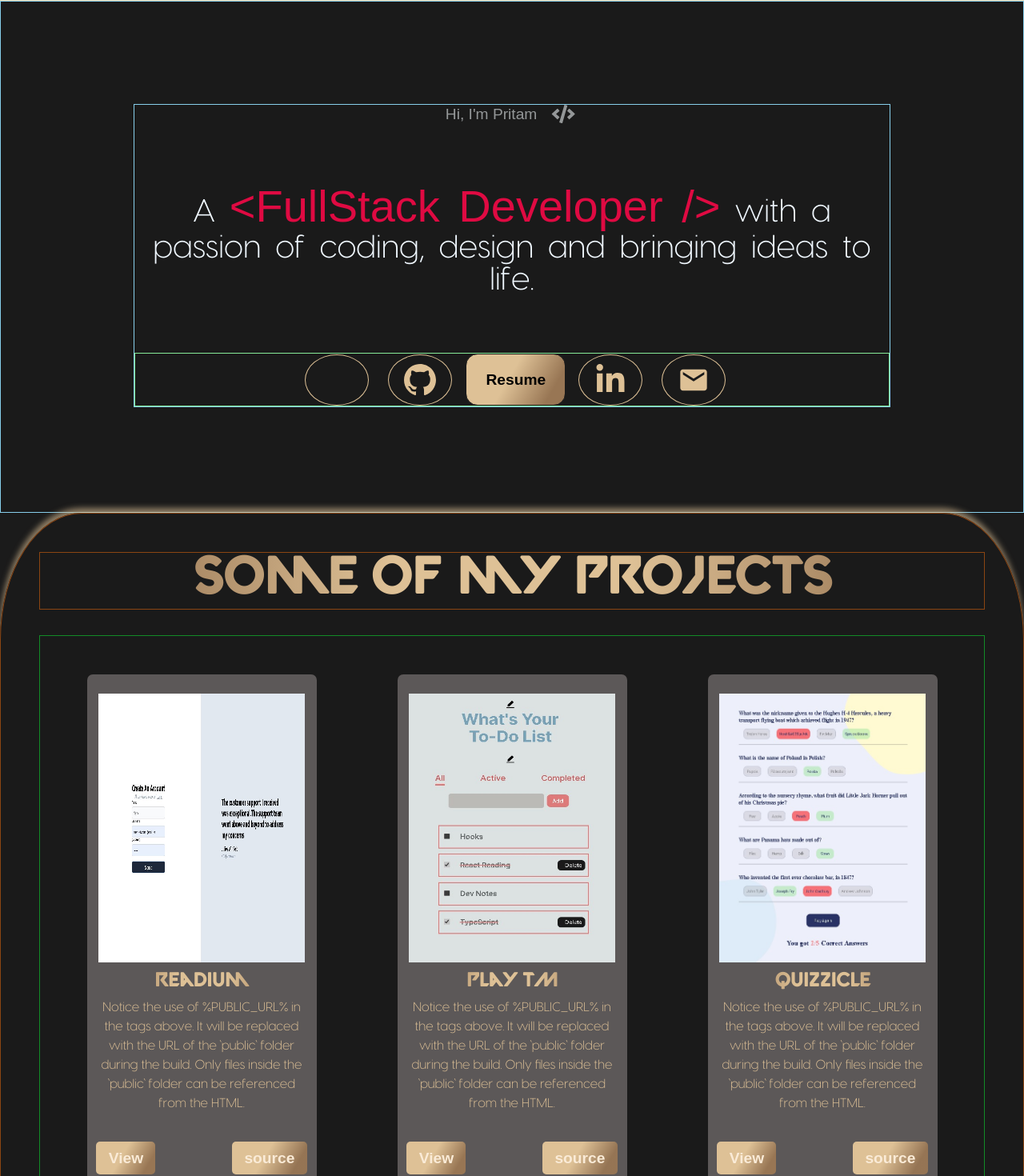
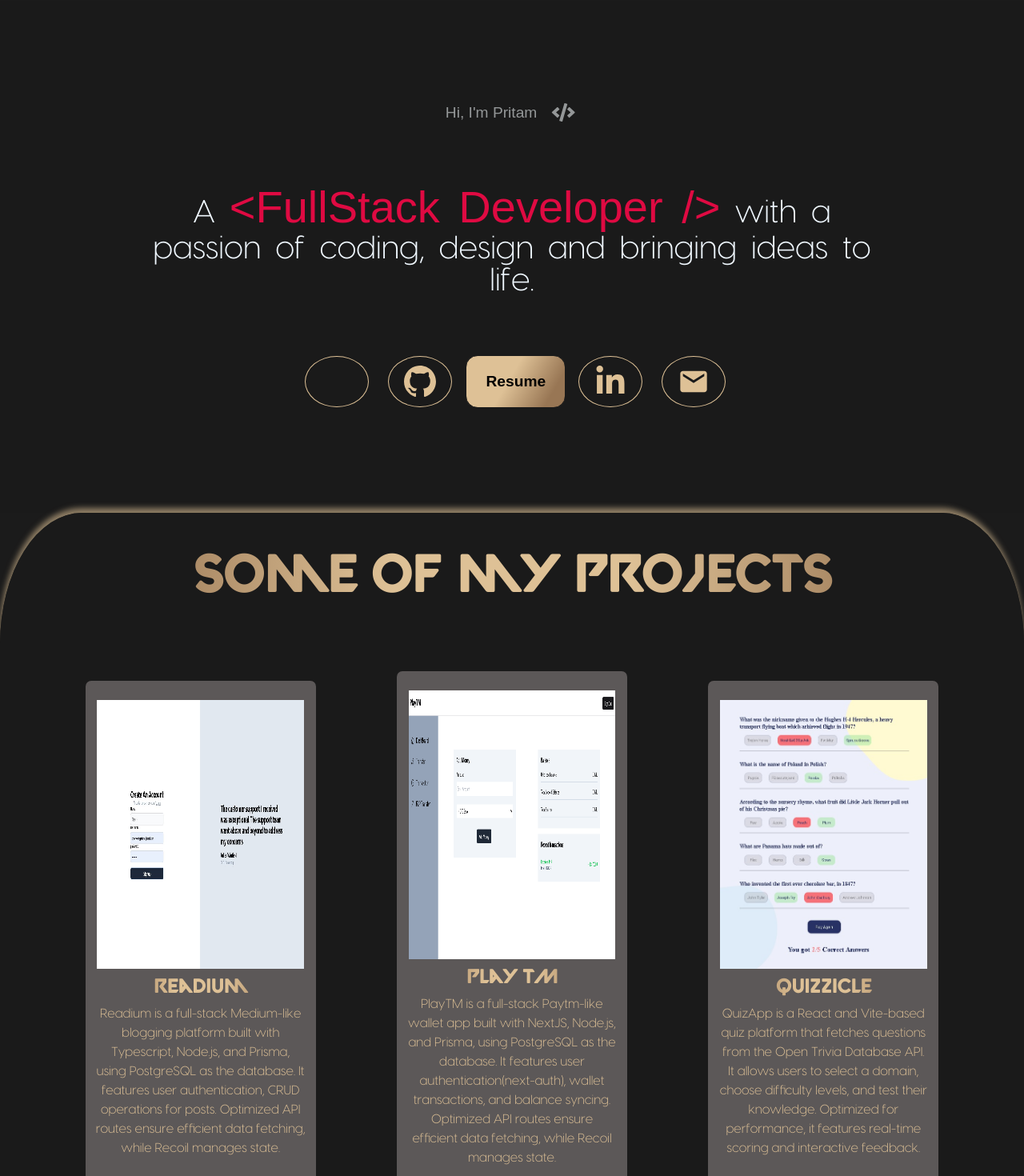
Before and after one commit to anynomous001/DevFolio, a React (Vite) app: page / in a window 1280 px wide. Shown: the part 111-1581 px from the top of the page at 80% size. Built offline with nearby package versions, Linux system fonts and the light colour scheme; some icons are missing.

Commit message:
border erased

```diff
--- a/src/Components/AboutPageStyle.css
+++ b/src/Components/AboutPageStyle.css
@@ -3,7 +3,6 @@
     margin-top: 8em;
     height: auto;
     padding: var(--padding);
-    border: 1px solid salmon;
     display: grid;
     grid-template-columns: 10% 80%;
     grid-template-areas: '. intro-div .';
@@ -11,7 +10,6 @@
 
 .intro-div {
     grid-area: intro-div;
-    border: 1px solid salmon;
     display: grid;
     grid-template-columns: 13% 80%;
     grid-template-rows: 50px 100pxfr;
@@ -23,7 +21,6 @@
 .opener-tag {
     grid-area: opener-tag;
     font-size: 2rem;
-    border: 1px solid salmon;
     color: rgba(240, 248, 255, 0.486);
 }
 
@@ -32,14 +29,13 @@
     width: 10em;
     height: 10em;
     color: #dec196;
-    border: 1px solid salmon;
+    border: 1px solid salmo
 }
 
 .greetings {
     grid-area: greetings;
     font-size: 6rem;
     color: aliceblue;
-    border: 1px solid salmon;
 }
 
 
@@ -53,12 +49,10 @@
     background-color: #1a1a1a;
     display: flex;
     padding: 4em;
-    border: 1px solid salmon;
 }
 
 .about-content {
     width: 60%;
-    border: 1px solid salmon;
 }
 
 .about-content p {
@@ -69,7 +63,6 @@
 }
 
 .about-img {
-    border: 1px solid salmon;
     align-self: center;
     padding-top: 6em;
 }
--- a/src/Components/FooterStyle.css
+++ b/src/Components/FooterStyle.css
@@ -5,7 +5,6 @@
     justify-items: center;
     align-items: center;
     padding: var(--padding) 1em;
-    border: 1px solid salmon;
 }
 
 
@@ -18,7 +17,6 @@
     -webkit-background-clip: text;
     text-fill-color: transparent;
     -webkit-text-fill-color: transparent;
-    border: 1px solid salmon;
     display: flex;
     margin: 1rem;
     gap: 2rem;
@@ -42,7 +40,6 @@ p {
     flex-direction: column;
     gap: 1.5rem;
     padding: 1em;
-    border: 1px solid salmon;
 
     color: #dec196;
     background-image: -webkit-linear-gradient(45deg, #dec196 41%, #987654 50%);
--- a/src/Components/HomeHeroDiv.css
+++ b/src/Components/HomeHeroDiv.css
@@ -1,8 +1,9 @@
+
+
 .HomeHeroDiv {
     height: 80vh;
     background-color: #1a1a1a;
     padding: var(--padding);
-    border: 1px solid skyblue;
    display: flex;
    justify-content: center;
 }
@@ -14,7 +15,6 @@
     display: flex;
     justify-content: space-between;
     flex-direction: column;
-    border: 1px solid skyblue;
     text-align: center;
 }
 
@@ -73,7 +73,6 @@
     justify-content: center;
     text-align: center;
     row-gap: 1em;
-    border: 1px solid rgb(135, 235, 152);
 }
 
 .btn {
--- a/src/Components/HomeHeroDiv.jsx
+++ b/src/Components/HomeHeroDiv.jsx
@@ -13,7 +13,7 @@ import {
 
 const HomeHeroDiv = () => {
     return (
-        <div className='HomeHeroDiv'>
+        <div className='HomeHeroDiv '>
             <div className='HomeHeroDiv-innerContainer'>
                 <span className='small-tag'>Hi, I'm Pritam <FaCode className='facode' /></span>
                 <h2>A <span className='visbyfont'>{`<FullStack Developer />`}</span> with a passion of  coding,
--- a/src/Components/NavbarStyle.css
+++ b/src/Components/NavbarStyle.css
@@ -7,7 +7,6 @@
     padding: 3em;
     background-color: transparent;
     z-index: 10;
-    border: 2px solid wheat;
 
 }
 
--- a/src/Components/ProjectAndSkillDiv.jsx
+++ b/src/Components/ProjectAndSkillDiv.jsx
@@ -3,7 +3,7 @@ import './ProjectAndSkillDivStyle.css'
 
 import Endorsementproject from '../assets/Endorsementproject.jpg'
 import Quizproject from '../assets/Quizproject.jpg'
-import project5 from '../assets/Todoproject.jpg'
+import project5 from '../assets/image.png'
 
 import { BiLogoPostgresql } from 'react-icons/bi'
 import { SiNextdotjs, SiTypescript, SiTailwindcss, SiMongodb, SiRecoil, SiExpress } from 'react-icons/si'
@@ -53,9 +53,13 @@ const ProjectAndSkillDiv = () => {
                         <img className='home_project_pic' src={readium} alt='Project-photo' />
                         <h4>Readium
                         </h4>
-                        <p>Notice the use of %PUBLIC_URL% in the tags above. It will be replaced with the URL of the `public` folder during the build. Only files inside the `public` folder can be referenced from the HTML.</p>
+                        <p>Readium is a full-stack Medium-like blogging platform built with Typescript, Node.js, and Prisma,
+                            using PostgreSQL as the database.
+                            It features user authentication, CRUD operations for posts. Optimized API routes
+                            ensure efficient data fetching, while Recoil manages state.
+                        </p>
                         <div>
-                            <a href='https://medium-full-stack-sand.vercel.app/' className='view' >View</a>
+                            <a href='https://readium.techtovium.com/' className='view' >View</a>
                             <a href='https://github.com/anynomous001/Medium_Full-Stack' className='source'>source</a>
                         </div>
                     </div >
@@ -63,20 +67,23 @@ const ProjectAndSkillDiv = () => {
                         <img className='home_project_pic' src={project5} alt='Project-photo' />
                         <h4>Play TM
                         </h4>
-                        <p>Notice the use of %PUBLIC_URL% in the tags above. It will be replaced with the URL of the `public` folder during the build. Only files inside the `public` folder can be referenced from the HTML.</p>
+                        <p>PlayTM is a full-stack Paytm-like wallet app built with NextJS, Node.js, and Prisma, using PostgreSQL as the database.
+                            It features user authentication(next-auth), wallet transactions, and balance syncing. Optimized API routes ensure efficient data fetching,
+                            while Recoil manages state.</p>
                         <div>
-                            <a href='https://github.com/anynomous001/Endorsement-App' className='view' >View</a>
-                            <a href='https://anynomous001.github.io/Endorsement-App/' className='source'>source</a>
+                            <a href='https://playtm.vercel.app/dashboard/auth/signup' className='view' >View</a>
+                            <a href='https://github.com/anynomous001/Turborepo_Paytm' className='source'>source</a>
                         </div>
                     </div >
                     <div key={Math.random()} className='projectcard'>
                         <img className='home_project_pic' src={Quizproject} alt='Project-photo' />
                         <h4>Quizzicle
                         </h4>
-                        <p>Notice the use of %PUBLIC_URL% in the tags above. It will be replaced with the URL of the `public` folder during the build. Only files inside the `public` folder can be referenced from the HTML.</p>
+                        <p>QuizApp is a React and Vite-based quiz platform that fetches questions from the Open Trivia Database API.
+                            It allows users to select a domain, choose difficulty levels, and test their knowledge. Optimized for performance, it features real-time scoring and interactive feedback.</p>
                         <div>
-                            <a href='https://github.com/anynomous001/Endorsement-App' className='view' >View</a>
-                            <a href='https://anynomous001.github.io/Endorsement-App/' className='source'>source</a>
+                            <a href='https://spectacular-kataifi-8d603e.netlify.app/' className='view' >View</a>
+                            <a href='https://github.com/anynomous001/Quiz?tab=readme-ov-file' className='source'>source</a>
                         </div>
                     </div >
                     {seeMore && Data}
--- a/src/Components/ProjectAndSkillDivStyle.css
+++ b/src/Components/ProjectAndSkillDivStyle.css
@@ -5,7 +5,6 @@
     border-top-right-radius: 8%;
     border-top-left-radius: 8%;
     padding: var(--padding);
-    border: 1px solid saddlebrown;
     box-shadow: -1px -6px 7px 0px rgba(222, 193, 150, 0.6);
 }
 
@@ -13,7 +12,6 @@
     font-size: 4rem;
     font-family: 'valorant';
 
-    border: 1px solid saddlebrown;
     color: #dec196;
     background-image: -webkit-radial-gradient(circle, #dec196 25%, #987654 85%);
     background-clip: text;
@@ -25,7 +23,6 @@
 .home-projects-container {
     padding: 3em 1em;
     margin: 2em 0;
-    border: 1px solid rgb(19, 139, 39);
 }
 
 .flex-div {
```
Also changed, not shown: src/assets/image.png (added), 1 other file (tests, documents, lock files or other folders).
